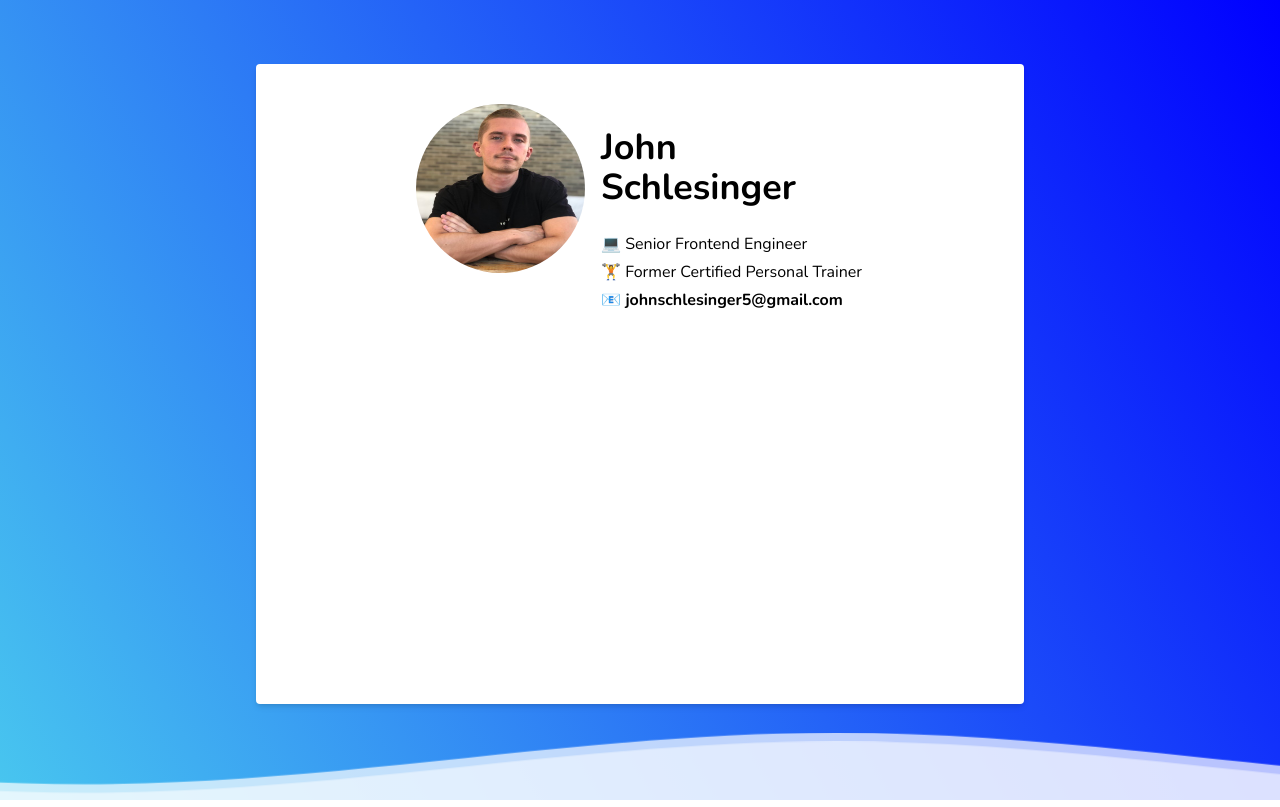
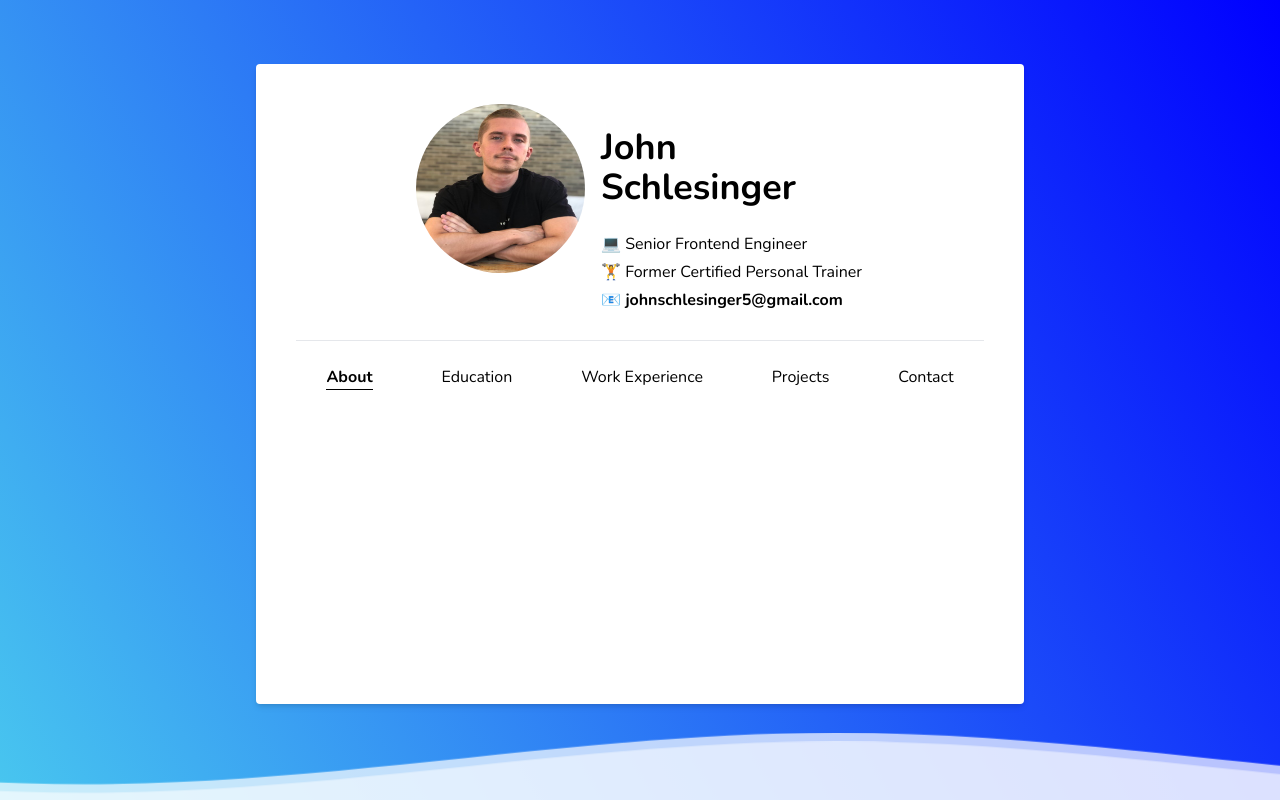
Before and after one commit to Jschles1/john-schlesinger, a Next.js app: page / in a window 1280 px wide. Built offline with nearby package versions, Linux system fonts and the light colour scheme; what tailwindcss-animation would draw is missing.

Commit message:
Add navigation

```diff
--- a/src/components/Layout.tsx
+++ b/src/components/Layout.tsx
@@ -1,5 +1,6 @@
 import * as React from 'react';
 import Header from './Header';
+import Navigation from './Navigation';
 
 const Waves: React.FC = () => (
     <div className="absolute bottom-0 w-full">
@@ -57,6 +58,7 @@ const Layout: React.FC<Props> = ({ children }) => {
         <div className="bg-gradient-60 from-[#48c6ef] to-[blue] min-h-screen flex items-start justify-center pt-16 font-nunito">
             <div className="bg-white mx-auto w-[60%] max-w-[60%] shadow-md rounded h-[80vh] p-10">
                 <Header />
+                <Navigation />
                 <div>{children}</div>
             </div>
             <Waves />
--- /dev/null
+++ b/src/components/Navigation.tsx
@@ -0,0 +1,36 @@
+import * as React from 'react';
+import NextLink from 'next/link';
+import { useRouter } from 'next/router';
+
+interface LinkProps {
+    href: string;
+    name: string;
+    activeHref: string;
+}
+const Link: React.FC<LinkProps> = ({ href, name, activeHref }) => {
+    const textStyle = href === activeHref ? 'font-bold border-b border-black' : 'font-normal';
+    return (
+        <NextLink href={href}>
+            <a className={textStyle}>{name}</a>
+        </NextLink>
+    );
+};
+
+const Navigation: React.FC = () => {
+    const router = useRouter();
+    const activeHref = router.pathname;
+    return (
+        <div className="mt-6">
+            <hr />
+            <div className="flex mx-auto w-full gap-2 mt-6 justify-around">
+                <Link href="/" name="About" activeHref={activeHref} />
+                <Link href="/education" name="Education" activeHref={activeHref} />
+                <Link href="/experience" name="Work Experience" activeHref={activeHref} />
+                <Link href="/projects" name="Projects" activeHref={activeHref} />
+                <Link href="/contact" name="Contact" activeHref={activeHref} />
+            </div>
+        </div>
+    );
+};
+
+export default Navigation;
```
